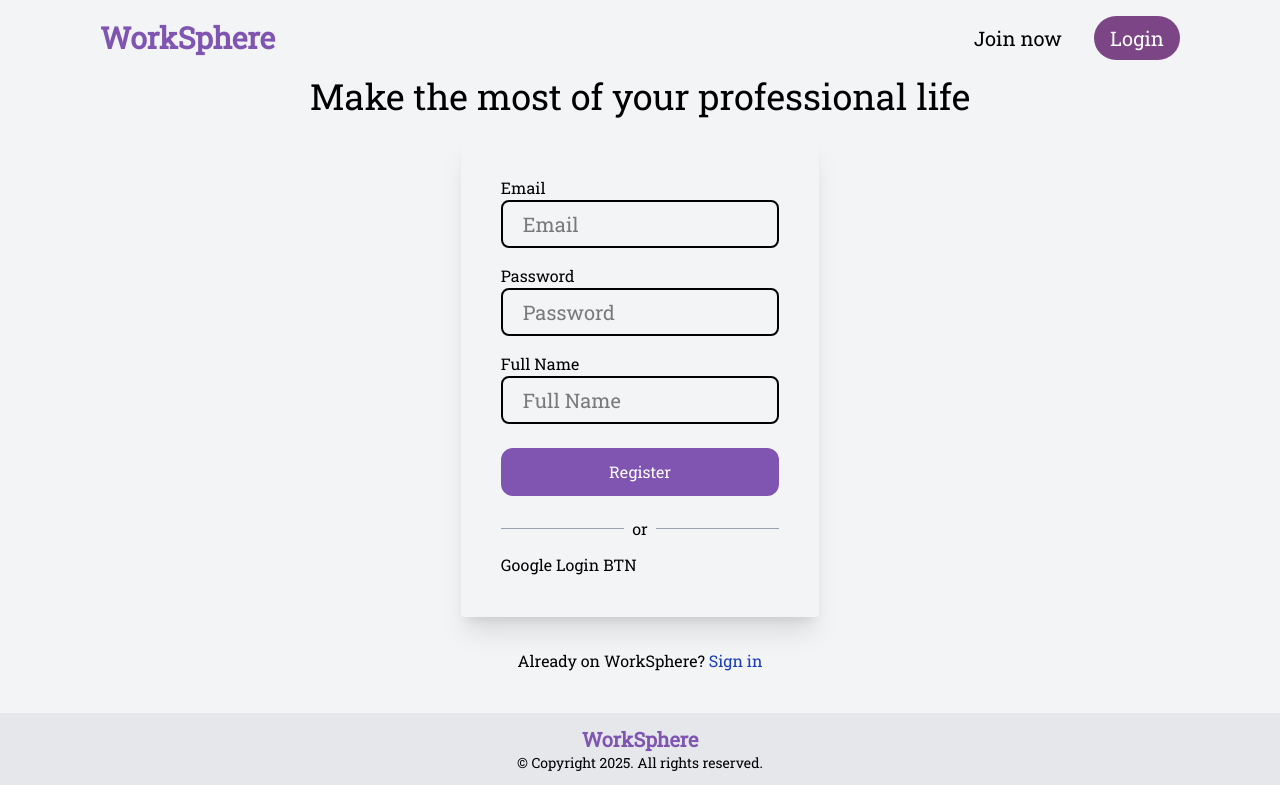
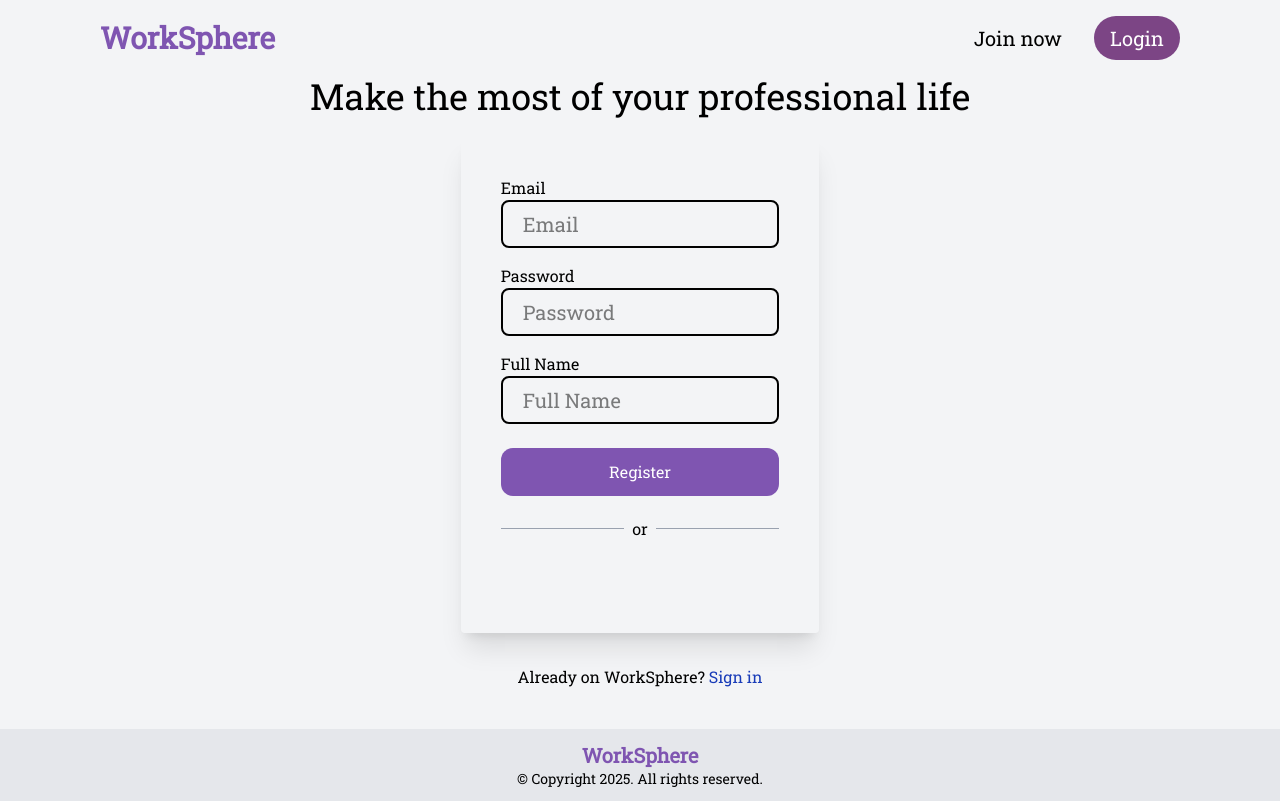
Before and after one commit to Ank8676IT/WorkSphere_Project, a React (Vite) app in the folder worksphere-frontend/: page /signUp in a window 1280 px wide. Built offline with nearby package versions, Linux system fonts and the light colour scheme.

Commit message:
Landing Page Final Part II

```diff
--- a/worksphere-frontend/package.json
+++ b/worksphere-frontend/package.json
@@ -10,6 +10,7 @@
     "preview": "vite preview"
   },
   "dependencies": {
+    "@react-oauth/google": "^0.12.2",
     "@tailwindcss/vite": "^4.1.11",
     "react": "^19.1.0",
     "react-dom": "^19.1.0",
--- /dev/null
+++ b/worksphere-frontend/src/components/GoogleLogin/googleLoginComp.jsx
@@ -0,0 +1,22 @@
+import React from 'react'
+import { GoogleLogin } from '@react-oauth/google';
+
+const GoogleLoginComp = () => {
+
+    const handleOnSuccess = (credResponse) => {
+        console.log(credResponse)
+    }
+    return (
+        <div className='w-full'>
+            <GoogleLogin
+                shape='pill'
+                onSuccess={(credentialResponse)=>handleOnSuccess(credentialResponse)}
+                onError={() => {
+                    console.log('Login Failed');
+                }}
+            />
+        </div>
+    )
+}
+
+export default GoogleLoginComp
--- a/worksphere-frontend/src/main.jsx
+++ b/worksphere-frontend/src/main.jsx
@@ -1,13 +1,19 @@
 import { StrictMode } from 'react'
+console.log('Google Client ID:', import.meta.env.VITE_APP_GOOGLE_AUTH_KEY);
 import { createRoot } from 'react-dom/client'
 import './index.css'
 import App from './App.jsx'
 import { BrowserRouter } from 'react-router-dom'
+import { GoogleOAuthProvider } from '@react-oauth/google';
 
 createRoot(document.getElementById('root')).render(
   <StrictMode>
-    <BrowserRouter>
-     <App />
-    </BrowserRouter>
+    <GoogleOAuthProvider clientId={import.meta.env.VITE_APP_GOOGLE_AUTH_KEY}>
+
+      <BrowserRouter>
+        <App />
+      </BrowserRouter>
+
+    </GoogleOAuthProvider>
   </StrictMode>,
 )
--- a/worksphere-frontend/src/pages/LandingPage/landingPage.jsx
+++ b/worksphere-frontend/src/pages/LandingPage/landingPage.jsx
@@ -1,5 +1,6 @@
 import React from 'react'
 import { Link } from 'react-router-dom'
+import GoogleLoginComp from '../../components/GoogleLogin/googleLoginComp'
 
 const LandingPage = () => {
   return (
@@ -8,10 +9,10 @@ const LandingPage = () => {
             <div className='text-5xl mx-auto text-gray-500'>Welcome To Your Professional Networking Platform</div>
 
             <div className='my-3 flex mx-auto mt-[20px] bg-white gap-2 rounded-3xl w-[70%] text-black cursor-pointer'>
-                Google Button
+                <GoogleLoginComp />
             </div>
 
-            <div className='flex mx-auto mt-[20px]  py-2 px-2 bg-white gap-2 rounded-3xl item-center w-[70%] justify-center text-black hover:bg-gray-100 border-2 cursor-pointer'>Sign in with email</div>
+            <div className='flex mx-auto mt-[20px] py-2 px-2 bg-white gap-2 rounded-3xl item-center w-[70%] justify-center text-black hover:bg-gray-100 border-2 cursor-pointer'>Sign in with email</div>
             <div className='mx-auto gap-1 mb-4 text-sm w-[70%] mt-6'>By clicking continue to join or sign in, you agree to <span className='text-blue-800 cursor-pointer hover:underline'>WorkSphere's User Agreement</span>,<span className='text-blue-800 cursor-pointer hover:underline'>Privacy Policy</span>, and <span className='text-blue-800 cursor-pointer hover:underline'>Cookie Policy</span>.</div>
             <Link to={'/signUp'} className='mx-auto text-center mb-4 text-lg w-[70%] mt-4'>New to WorkSphere? <span className='text-blue-800 cursor-pointer hover:underline'>Join now</span></Link>
         </div>
--- a/worksphere-frontend/src/pages/Login/login.jsx
+++ b/worksphere-frontend/src/pages/Login/login.jsx
@@ -1,3 +1,4 @@
+import { GoogleLogin } from '@react-oauth/google'
 import React from 'react'
 import { Link } from 'react-router-dom'
 
@@ -7,7 +8,7 @@ const Login = () => {
       <div className='w-[85%] md:w-[28%] shadow-xl rounded-sm box p-10'>
         <div className='text-3xl'>Sign In</div>
         <div className='my-5'>
-          Google login BTN
+          <GoogleLogin />
         </div>
 
         <div className='flex items-center gap-2'>
--- a/worksphere-frontend/src/pages/SignUp/signUp.jsx
+++ b/worksphere-frontend/src/pages/SignUp/signUp.jsx
@@ -1,5 +1,6 @@
 import React from 'react'
 import { Link } from 'react-router-dom'
+import GoogleLoginComp from '../../components/GoogleLogin/googleLoginComp'
 
 const SignUp = () => {
     return (
@@ -32,7 +33,7 @@ const SignUp = () => {
                     <div className='border-b-1 border-gray-400 w-[45%]'/> <div>or</div><div className='border-b-1 border-gray-400 w-[45%] my-6' />
                 </div>
 
-                <div>Google Login BTN</div>
+                <GoogleLoginComp />
 
             </div>
 
```
Also changed, not shown: 2 other files (tests, documents, lock files or other folders).
